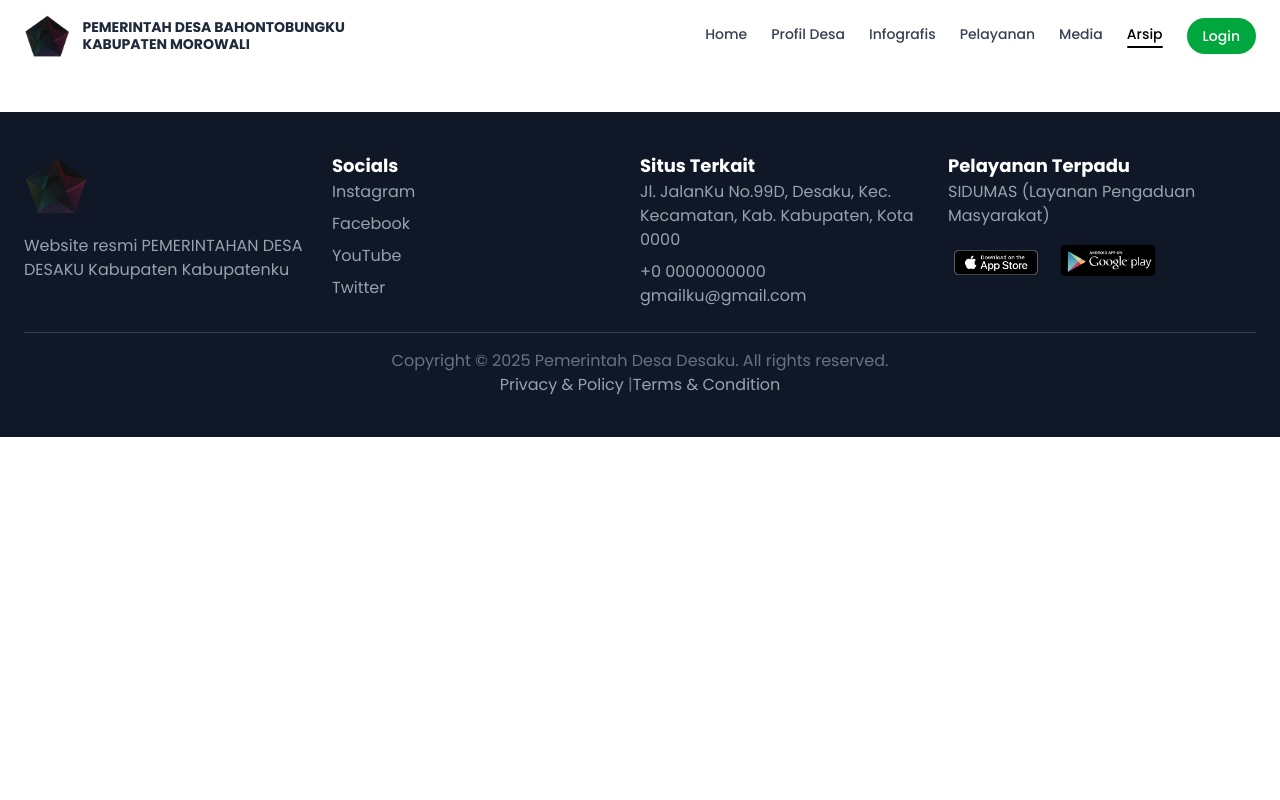
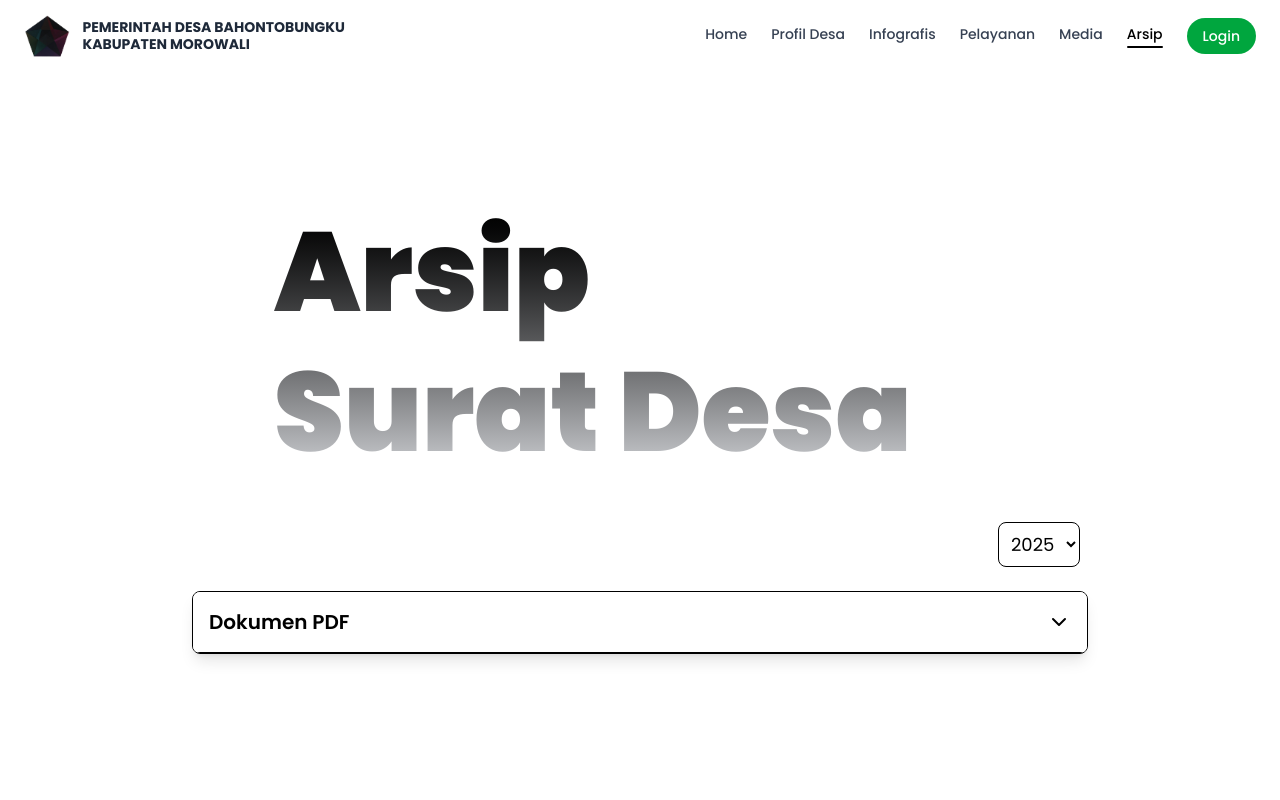
Before and after one commit to samss331/project-desa, a React (Vite) app in the folder frontend/: page /Arsip in a window 1280 px wide. Shown: the top 800 px of the page. Built offline with nearby package versions, Linux system fonts and the light colour scheme.

Commit message:
Pull suda fatirr

```diff
--- a/frontend/src/components/Infografis/Penduduk.jsx
+++ b/frontend/src/components/Infografis/Penduduk.jsx
@@ -84,10 +84,13 @@ export default function Penduduk() {
       <div>
         {/* Deskripsi */}
         <h2 className="text-lg md:text-2xl m-5 max-w-200">
-          <span className="font-bold bg-yellow-300 px-1 rounded">
+          <span className="font-bold bg-yellow-300 px-1 rounded md:flex flex-col w-fit hidden">
             Demografi Penduduk.
-          </span>{" "}
-          <span className="text-gray-700" style={{ fontFamily: "poppins" }}>
+          </span>
+          <span
+            className="text-gray-700 md:flex hidden"
+            style={{ fontFamily: "poppins" }}
+          >
             Memberikan informasi lengkap mengenai karakteristik demografi
             penduduk desa Bahontobungku.
           </span>
--- /dev/null
+++ b/frontend/src/components/Media/PdfCarousel.jsx
@@ -0,0 +1,139 @@
+"use client";
+
+import { useState } from "react";
+import {
+  ChevronLeft,
+  ChevronRight,
+  FileText,
+  X,
+  ExternalLink,
+} from "lucide-react";
+
+export default function PdfCarousel({ pdfs }) {
+  const [currentIndex, setCurrentIndex] = useState(0);
+  const [viewingPdf, setViewingPdf] = useState(null);
+
+  const goToPrevious = () => {
+    const isFirstSlide = currentIndex === 0;
+    const newIndex = isFirstSlide ? pdfs.length - 1 : currentIndex - 1;
+    setCurrentIndex(newIndex);
+  };
+
+  const goToNext = () => {
+    const isLastSlide = currentIndex === pdfs.length - 1;
+    const newIndex = isLastSlide ? 0 : currentIndex + 1;
+    setCurrentIndex(newIndex);
+  };
+
+  const goToSlide = (slideIndex) => {
+    setCurrentIndex(slideIndex);
+  };
+
+  const openPdf = (pdf) => {
+    setViewingPdf(pdf);
+  };
+
+  const closePdf = () => {
+    setViewingPdf(null);
+  };
+
+  // If there are no PDFs, don't render anything
+  if (!pdfs || pdfs.length === 0) {
+    return null;
+  }
+
+  return (
+    <div className="relative w-full h-full">
+      {/* PDF Carousel */}
+      <div className="flex overflow-x-auto gap-4 py-4 scrollbar-hide">
+        {pdfs.map((pdf, index) => (
+          <div
+            key={index}
+            className={`flex-shrink-0 w-64 h-80 border rounded-lg shadow-md overflow-hidden transition-all duration-300 ${
+              index === currentIndex ? "scale-105 border-blue-500" : ""
+            }`}
+          >
+            <div className="h-full flex flex-col">
+              {/* PDF Card Header */}
+              <div className="bg-gray-100 p-4 flex items-center justify-center h-48">
+                <FileText size={64} className="text-gray-500" />
+              </div>
+
+              {/* PDF Info */}
+              <div className="p-4 flex flex-col flex-grow">
+                <h3 className="font-semibold text-lg mb-2 line-clamp-2">
+                  {pdf.title}
+                </h3>
+                <div className="mt-auto flex justify-between">
+                  <button
+                    onClick={() => openPdf(pdf)}
+                    className="px-3 py-1 bg-blue-600 text-white rounded-md hover:bg-blue-700 transition-colors flex items-center gap-1"
+                  >
+                    <ExternalLink size={16} /> Buka
+                  </button>
+                </div>
+              </div>
+            </div>
+          </div>
+        ))}
+      </div>
+
+      {/* Navigation Arrows */}
+      {pdfs.length > 1 && (
+        <>
+          <button
+            onClick={goToPrevious}
+            className="absolute left-0 top-1/2 -translate-y-1/2 bg-white/80 hover:bg-white rounded-full p-2 shadow-md z-10"
+          >
+            <ChevronLeft size={24} />
+          </button>
+          <button
+            onClick={goToNext}
+            className="absolute right-0 top-1/2 -translate-y-1/2 bg-white/80 hover:bg-white rounded-full p-2 shadow-md z-10"
+          >
+            <ChevronRight size={24} />
+          </button>
+        </>
+      )}
+
+      {/* Dots Navigation */}
+      {pdfs.length > 1 && (
+        <div className="flex justify-center gap-2 mt-4">
+          {pdfs.map((_, index) => (
+            <button
+              key={index}
+              onClick={() => goToSlide(index)}
+              className={`w-3 h-3 rounded-full ${
+                index === currentIndex ? "bg-blue-600" : "bg-gray-300"
+              }`}
+            />
+          ))}
+        </div>
+      )}
+
+      {/* PDF Viewer Modal */}
+      {viewingPdf && (
+        <div className="fixed inset-0 bg-black/70 flex items-center justify-center z-50 p-4">
+          <div className="bg-white rounded-lg w-full max-w-4xl h-[90vh] flex flex-col">
+            <div className="flex justify-between items-center p-4 border-b">
+              <h3 className="font-semibold">{viewingPdf.title}</h3>
+              <button
+                onClick={closePdf}
+                className="p-1 hover:bg-gray-100 rounded-full"
+              >
+                <X size={24} />
+              </button>
+            </div>
+            <div className="flex-grow overflow-hidden">
+              <iframe
+                src={`${viewingPdf.url}#toolbar=1&navpanes=1`}
+                className="w-full h-full"
+                title={viewingPdf.title}
+              />
+            </div>
+          </div>
+        </div>
+      )}
+    </div>
+  );
+}
--- a/frontend/src/pages/Arsip.jsx
+++ b/frontend/src/pages/Arsip.jsx
@@ -1,15 +1,95 @@
-import React from "react";
+"use client";
+
+import { useState } from "react";
+import { ChevronDown, ChevronUp } from "lucide-react"; // Added FileText icon
 import Navbar from "../components/Navbar";
 import Footer from "../components/Footer";
+import PdfCarousel from "../components/Media/PdfCarousel"; // New PDF carousel component
 
+// Updated media data to include PDFs
+const mediaData = {
+  2025: {
+    pdfs: [
+      { title: "Annual Report 2025", url: "/assets/report2025.pdf" },
+      { title: "Project Documentation", url: "/assets/project2025.pdf" },
+    ],
+  },
+  2024: {
+    pdfs: [{ title: "Annual Report 2024", url: "/assets/report2024.pdf" }],
+  },
+  2023: {
+    pdfs: [
+      { title: "Annual Report 2023", url: "/assets/report2023.pdf" },
+      { title: "Financial Statement", url: "/assets/financial2023.pdf" },
+      { title: "Community Projects", url: "/assets/community2023.pdf" },
+    ],
+  },
+};
 
-export default function Arsip() {
+function ExpandableSection({ title, children }) {
+  const [isOpen, setIsOpen] = useState(false);
 
   return (
-    <div>
-        <Navbar />
+    <div className="w-full max-w-4xl mt-6 border rounded-lg shadow-lg overflow-hidden">
+      <button
+        onClick={() => setIsOpen(!isOpen)}
+        className="w-full flex justify-between items-center p-4 bg-white border-b text-xl font-semibold hover:bg-gray-100"
+      >
+        {title}
+        {isOpen ? <ChevronUp size={24} /> : <ChevronDown size={24} />}
+      </button>
 
-        <Footer />
+      <div
+        className={`transition-all duration-300 overflow-hidden ${
+          isOpen ? "max-h-[500px] p-4" : "max-h-0"
+        }`}
+      >
+        {isOpen && children}
+      </div>
     </div>
-  )
+  );
 }
+
+export default function Media() {
+  const [selectedYear, setSelectedYear] = useState("2025");
+  const currentMedia = mediaData[selectedYear] || { pdfs: [] };
+
+  return (
+    <div
+      className="flex flex-col bg-white items-center"
+      style={{ fontFamily: "poppins" }}
+    >
+      <Navbar />
+      <div className="min-h-screen w-full max-w-5xl flex flex-col items-center justify-center bg-white p-6 pt-16">
+        <h1 className="text-[2.8rem] md:text-[7rem] w-5/6 md:w-9/12 font-extrabold md:font-black bg-gradient-to-b from-black to-gray-200 bg-clip-text text-transparent leading-tight py-4">
+          Arsip <p>Surat Desa</p>
+        </h1>
+
+        {/* Year Selection Dropdown */}
+        <select
+          className="mt-2 md:mt-6 border rounded-lg text-lg self-end md:mr-12 p-2"
+          onChange={(e) => setSelectedYear(e.target.value)}
+          value={selectedYear}
+        >
+          {Object.keys(mediaData).map((year) => (
+            <option key={year} value={year}>
+              {year}
+            </option>
+          ))}
+        </select>
+
+        {/* PDF Documents (Expandable) */}
+        <ExpandableSection title="Dokumen PDF">
+          {currentMedia.pdfs && currentMedia.pdfs.length > 0 ? (
+            <PdfCarousel pdfs={currentMedia.pdfs} />
+          ) : (
+            <p className="text-gray-500 text-center mt-2">
+              Dokumen PDF tidak tersedia
+            </p>
+          )}
+        </ExpandableSection>
+      </div>
+      <Footer />
+    </div>
+  );
+}
--- a/frontend/src/pages/Media.jsx
+++ b/frontend/src/pages/Media.jsx
@@ -52,7 +52,10 @@ export default function Media() {
   const currentMedia = mediaData[selectedYear] || { images: [], videos: [] };
 
   return (
-    <div className="flex flex-col bg-white items-center" style={{ fontFamily: "poppins" }}>
+    <div
+      className="flex flex-col bg-white items-center"
+      style={{ fontFamily: "poppins" }}
+    >
       <Navbar />
       <div className="min-h-screen w-full max-w-5xl flex flex-col items-center justify-center bg-white p-6 pt-16">
         <h1 className="text-[2.8rem] md:text-[7rem] w-5/6 md:w-9/12 font-extrabold md:font-black bg-gradient-to-b from-black to-gray-200 bg-clip-text text-transparent leading-tight py-4">
@@ -61,7 +64,7 @@ export default function Media() {
 
         {/* Dropdown Pilihan Tahun */}
         <select
-          className="mt-2 md:mt-6 border rounded-lg text-lg self-end md:mr-12"
+          className="mt-2 md:mt-6 rounded-lg text-lg self-end md:mr-12"
           onChange={(e) => setSelectedYear(e.target.value)}
           value={selectedYear}
         >
@@ -77,7 +80,9 @@ export default function Media() {
           {currentMedia.images.length > 0 ? (
             <ImageCarousel images={currentMedia.images} />
           ) : (
-            <p className="text-gray-500 text-center mt-2">Gambar tidak tersedia</p>
+            <p className="text-gray-500 text-center mt-2">
+              Gambar tidak tersedia
+            </p>
           )}
         </ExpandableSection>
 
@@ -86,7 +91,9 @@ export default function Media() {
           {currentMedia.videos.length > 0 ? (
             <VideoCarousel videos={currentMedia.videos} autoplay={true} />
           ) : (
-            <p className="text-gray-500 text-center mt-2">Video tidak tersedia</p>
+            <p className="text-gray-500 text-center mt-2">
+              Video tidak tersedia
+            </p>
           )}
         </ExpandableSection>
       </div>
```
Also changed, not shown: frontend/src/components/Media/ImageCarousel.jsx (+19 -4 lines).
